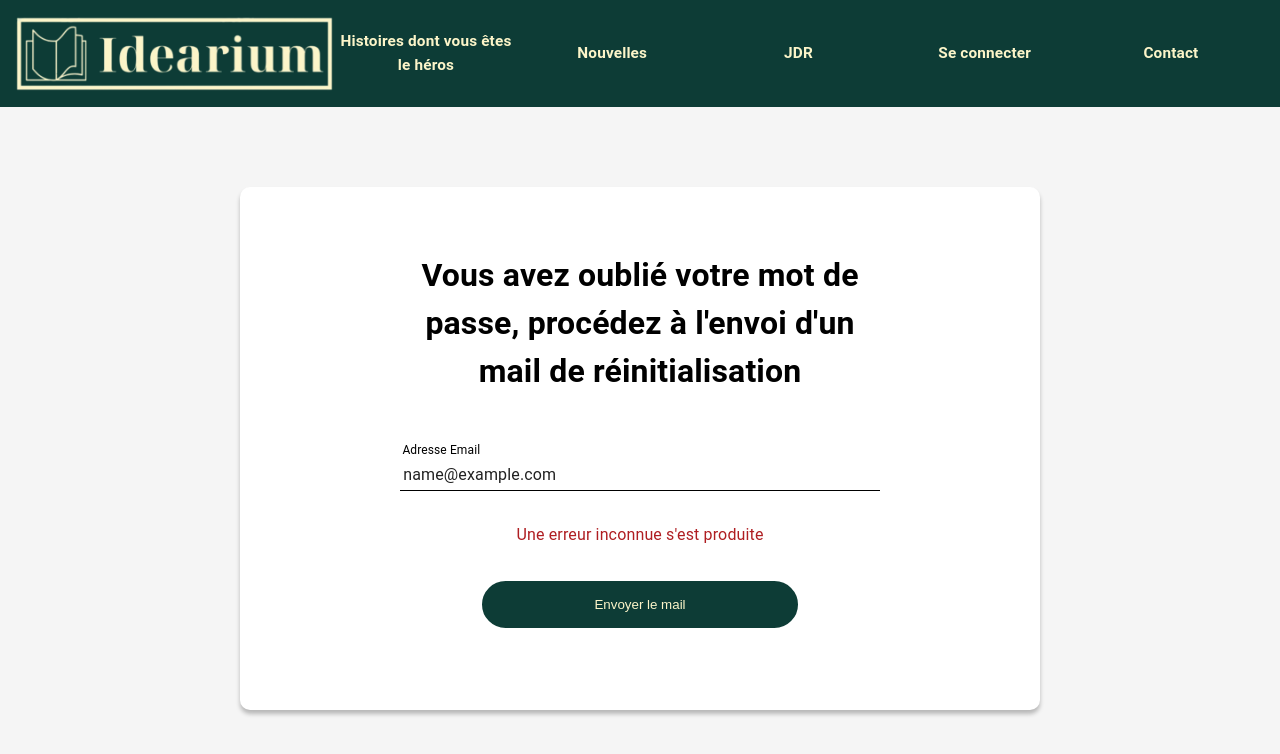
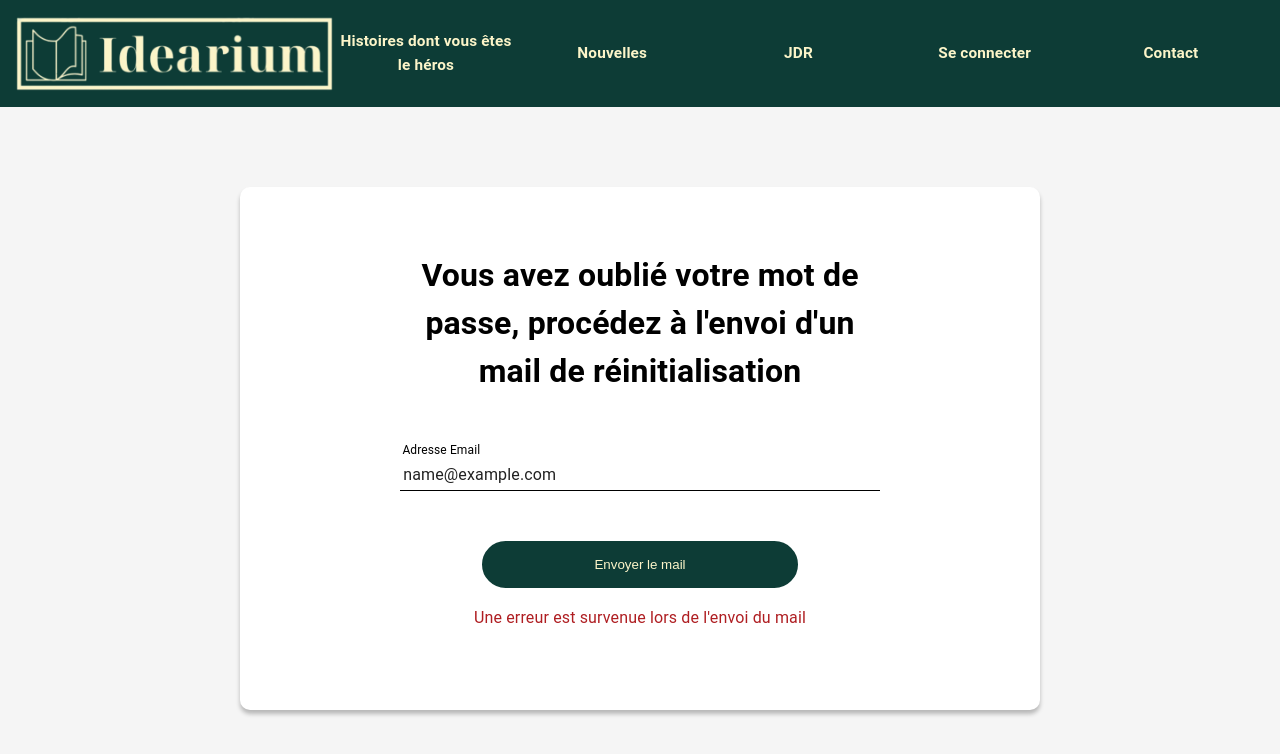
Before and after one commit to Florian59c/Blog-JDR-front, a Next.js app: page /forgotPassword in a window 1280 px wide. Both pictures are taken after typing "name@example.com" into the empty fields and a click on the button "Envoyer le mail". Shown: the top 754 px of the page. Built offline with nearby package versions, Linux system fonts and the light colour scheme; no server answers.

Commit message:
feat: forgot password upgrade

```diff
--- a/pages/forgotPassword.tsx
+++ b/pages/forgotPassword.tsx
@@ -47,7 +47,11 @@ export default function ForgotPassword() {
                                 }
                             } catch (error) {
                                 console.error(error);
-                                setError('Une erreur inconnue s\'est produite');
+                                if (axios.isAxiosError(error)) {
+                                    setError(error.response?.data?.message || 'Une erreur est survenue lors de l\'envoi du mail');
+                                } else {
+                                    setError('Une erreur inconnue s\'est produite');
+                                }
                             }
                         }}
                     >
@@ -60,11 +64,11 @@ export default function ForgotPassword() {
                                 onChange={(e) => setEmail(e.target.value)}
                             />
                         </div>
-                        {error && <p className="error-message">{error}</p>}
                         <div className="buttonContainer">
                             <button type="submit" className="button-style button-color-validate">Envoyer le mail</button>
                         </div>
                     </form>
+                    {error && <p className="error-message">{error}</p>}
                     <p className="confirmMessage">{confirmMessage}</p>
                 </div>
             )}
```
